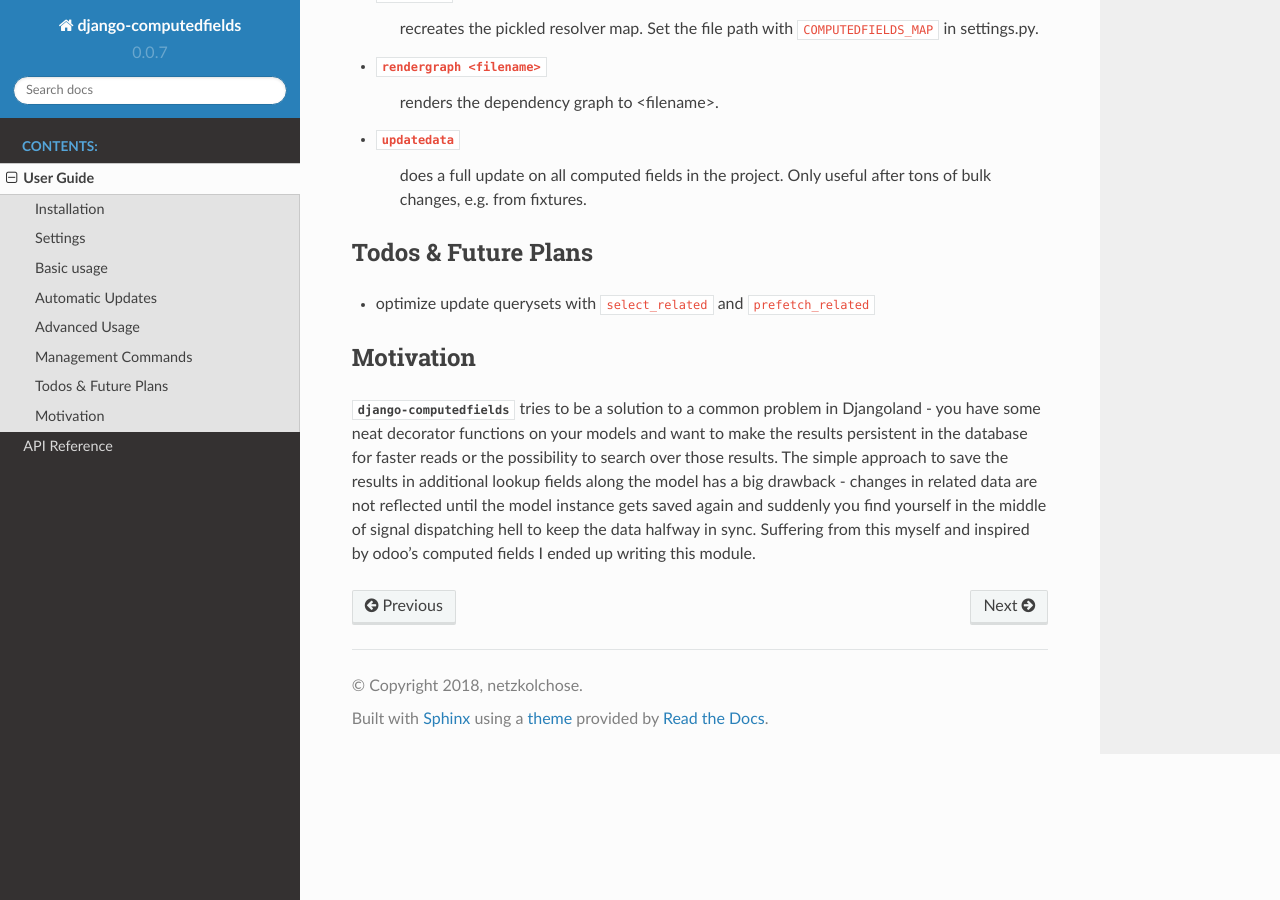
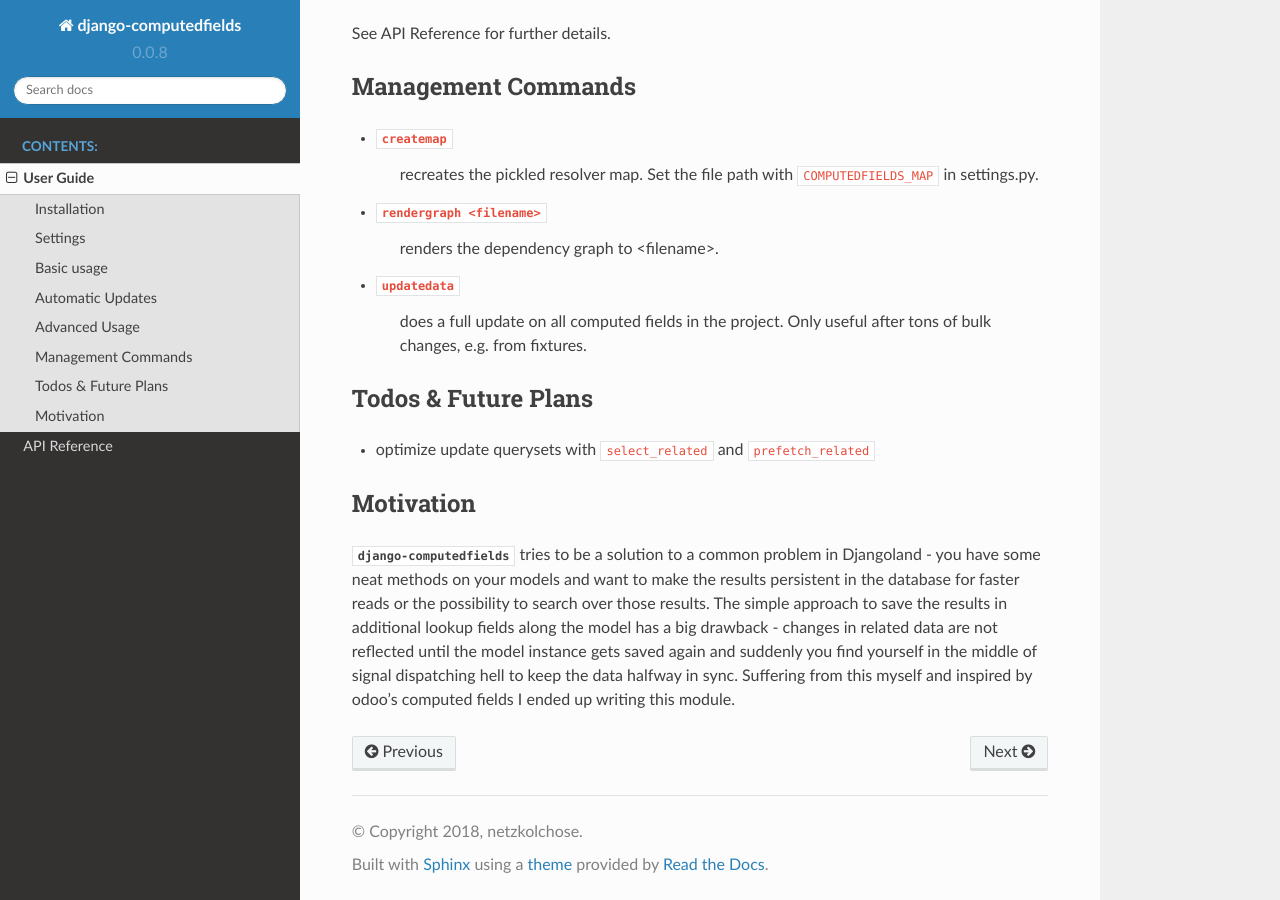
Before and after one commit to netzkolchose/django-computedfields, a Sphinx documentation site: the page built from docs/manual.rst, in a window 1280 px wide and 900 px high, scrolled down 3168 px. Built offline with Sphinx 7.4.7 and the Read the Docs theme 2.0.0, drawn with Linux system fonts in a browser that asks for light colours; the version number is read from the project's files by our own code; some of the changed text lies outside the part shown.

```diff
--- a/docs/manual.rst
+++ b/docs/manual.rst
@@ -1,8 +1,8 @@
 User Guide
 ==========
 
-:mod:`django-computedfields` provides autogenerated autoupdated database fields for model
-decorator functions.
+:mod:`django-computedfields` provides autoupdated database fields for
+model methods.
 
 
 Installation
@@ -174,7 +181,7 @@ Motivation
 ----------
 
 :mod:`django-computedfields` tries to be a solution to a common problem in Djangoland -
-you have some neat decorator functions on your models and want to make the results persistent
+you have some neat methods on your models and want to make the results persistent
 in the database for faster reads or the possibility to search over those results.
 The simple approach to save the results in additional lookup fields along the model
 has a big drawback - changes in related data are not reflected until the model instance
```
Also changed, not shown: other parts of docs/manual.rst (+8 -1 lines), README.md (+2 -2 lines), setup.py (+4 -4 lines), 1 other file.
